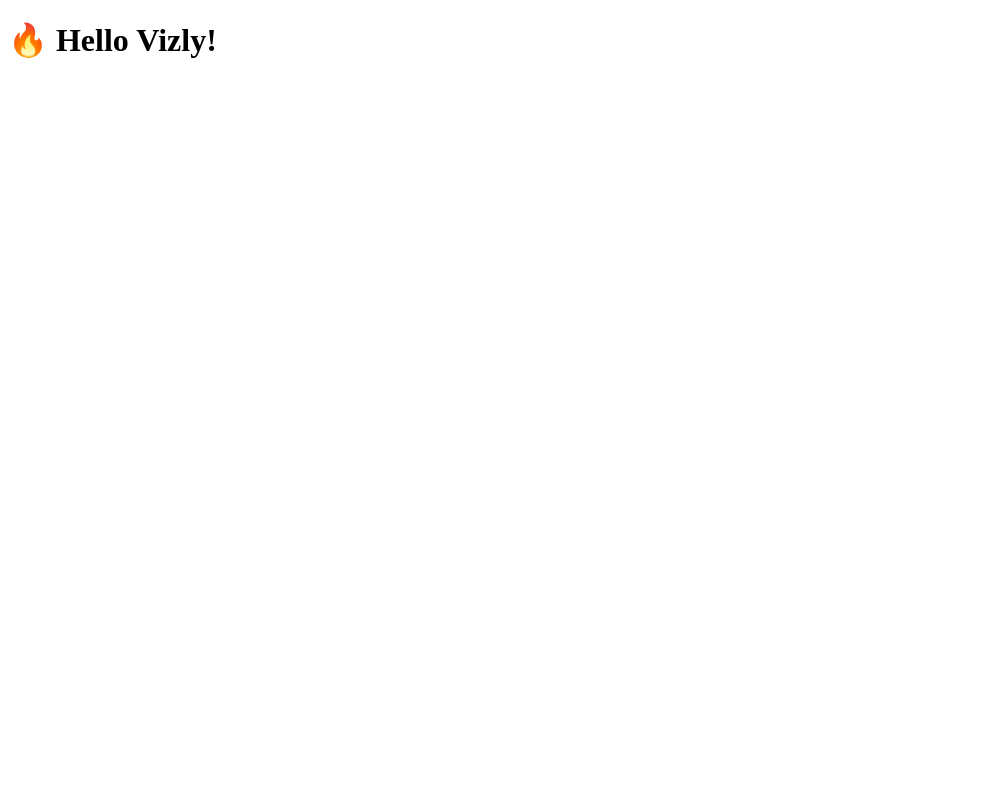
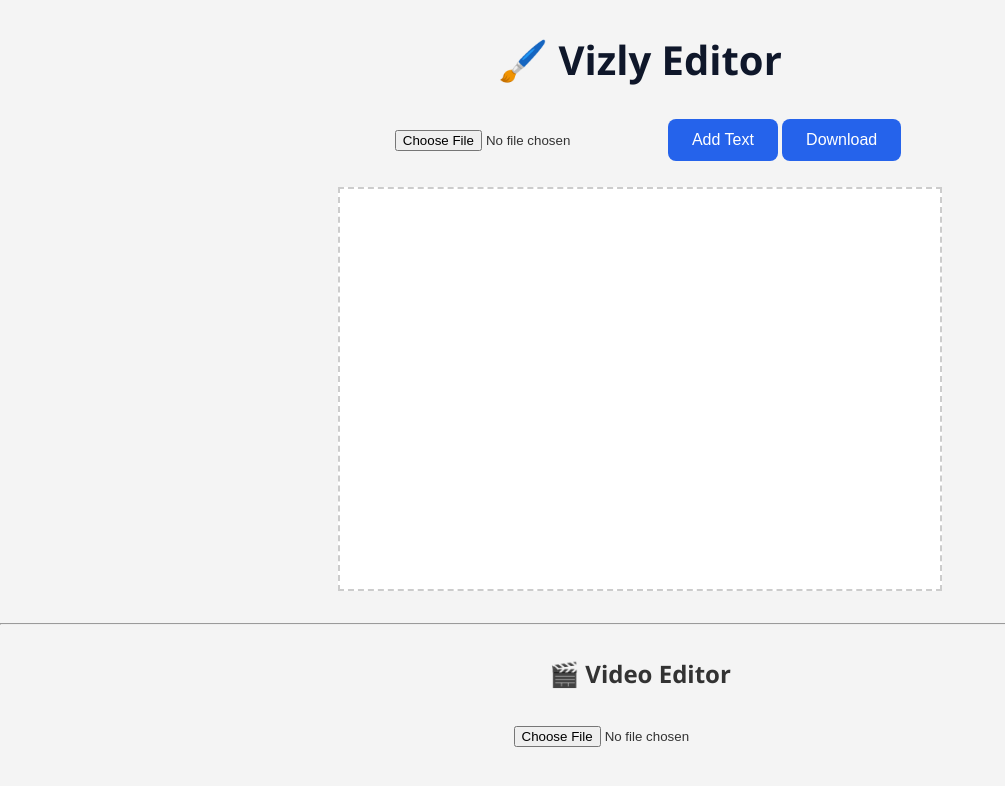
Before and after one commit to shahmeershah7376/Premium, a plain HTML site: page test.html in a window 1280 px wide. Shown: the whole page, without its empty margins (0-1005 px from the left). Drawn offline with Linux system fonts and the light colour scheme.

Commit message:
Update test.html

```diff
--- a/test.html
+++ b/test.html
@@ -1,9 +1,55 @@
 <!DOCTYPE html>
-<html>
-  <head>
-    <title>Test Vizly</title>
-  </head>
-  <body>
-    <h1>🔥 Hello Vizly!</h1>
-  </body>
-</html>
+<html lang="en">
+<head>
+  <meta charset="UTF-8" />
+  <meta name="viewport" content="width=device-width, initial-scale=1.0"/>
+  <title>Editor - Vizly</title>
+  <link rel="stylesheet" href="style.css" />
+  <style>
+    #editorCanvas {
+      border: 2px dashed #ccc;
+      background: #fff;
+      width: 90%;
+      max-width: 600px;
+      height: 400px;
+      margin: 20px auto;
+      position: relative;
+      overflow: hidden;
+    }
+
+    .draggable {
+      position: absolute;
+      cursor: move;
+      font-weight: bold;
+    }
+
+    input[type="file"] {
+      margin: 1rem;
+    }
+
+    #controls {
+      text-align: center;
+    }
+
+    video {
+      display: block;
+      margin: 1rem auto;
+    }
+  </style>
+</head>
+<body>
+  <h1>🖌️ Vizly Editor</h1>
+
+  <div id="controls">
+    <input type="file" id="uploadImage" accept="image/*" />
+    <button onclick="addText()">Add Text</button>
+    <button onclick="saveAsImage()">Download</button>
+  </div>
+
+  <div id="editorCanvas"></div>
+
+  <hr style="margin: 2rem 0" />
+  <h2>🎬 Video Editor</h2>
+
+  <input type="file" id="videoUpload" accept="video/*" />
+  <video id="videoPlayer" width="90%" controls style="max-width: 600px; margin-top: 1rem; display: none;"></video>
```
